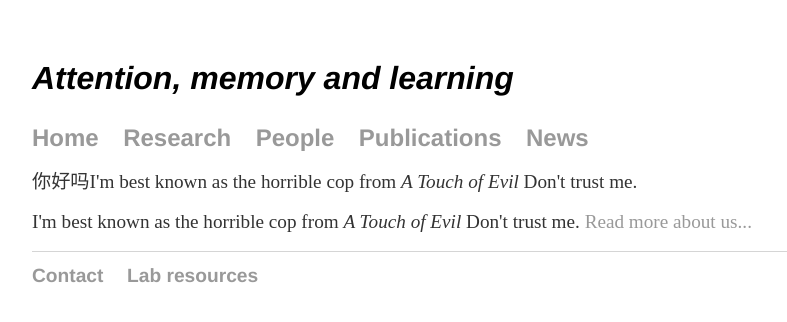
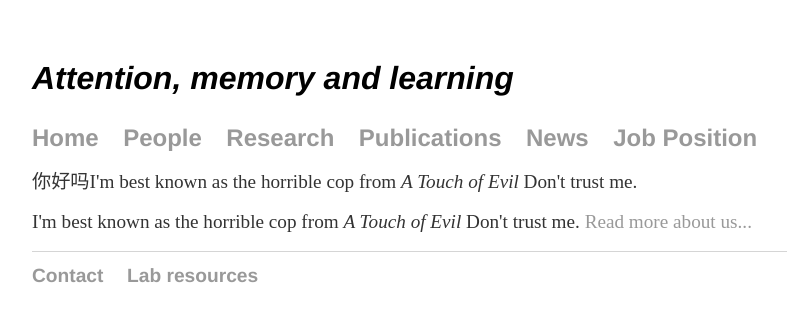
Before and after one commit to wangbenchi/wangbenchi.github.io, a Jekyll site: the page built from index.html, in a window 1280 px wide. Shown: the top 322 px of the page, without its empty margins (160-947 px from the left). Built offline with Jekyll 4.4.1, drawn with Linux system fonts in a browser that asks for light colours.

Commit message:
Update default.html

```diff
--- a/_layouts/default.html
+++ b/_layouts/default.html
@@ -11,10 +11,11 @@
 			<h1><i>Attention, memory and learning</i></h1>
     		<ul>
         		<li><a href="/">Home</a></li>
+			<li><a href="/people">People</a></li>
         		<li><a href="/research">Research</a></li>
-			<li><a href="/people">People</a></li>
 			<li><a href="/publications">Publications</a></li>
         		<li><a href="/news">News</a></li>
+			<li><a href="/job">Job Position</a></li>
     		</ul>
 		</nav>
 		<div class="container">
```
